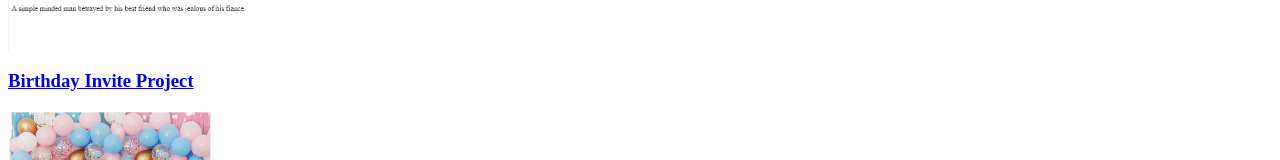
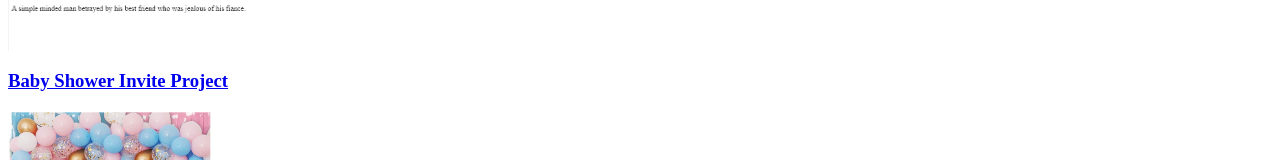
Before and after one commit to rhemans/html-portfolio1, a plain HTML site: page index.html in a window 1280 px wide. Shown: the part 363-523 px from the top of the page. Drawn offline with Linux system fonts and the light colour scheme.

Commit message:
Update index.html

```diff
--- a/index.html
+++ b/index.html
@@ -14,8 +14,8 @@ index.html
   <hr />
   <h3><a href="./public/movie-ranking.html">Movie Ranking Project</a></h3>
   <img src="./assets/images/movie-ranking.png" height="200" alt="movie ranking project preview"/>
-  <h3><a href="./public/baby shower-invite.html">Birthday Invite Project</a></h3>
-  <img src="./assets/images/baby shower-invite.png" height="200" alt="birthday invite project preview"/>
+  <h3><a href="./public/baby shower-invite.html">Baby Shower Invite Project</a></h3>
+  <img src="./assets/images/baby shower-invite.png" height="200" alt="baby shower invite preview"/>
   <hr />
   <a href="./public/about.html">About Me</a>
   <a href="./public/contact.html">Contact Me</a>
```
